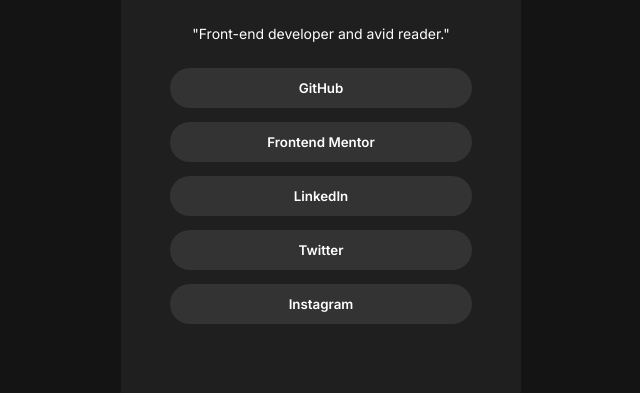
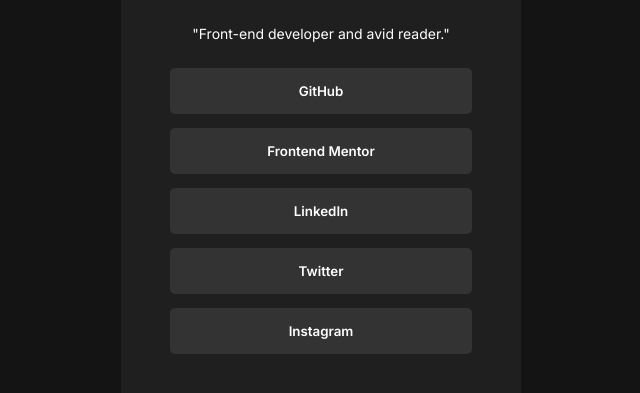
Before and after one commit to Sumaya591/social-links-profile, a plain HTML site: page index.html in a window 1280 px wide. Shown: the part 295-688 px from the top of the page, without its empty margins (319-959 px from the left). Drawn offline with Linux system fonts and the light colour scheme.

Commit message:
finished

```diff
--- a/style.css
+++ b/style.css
@@ -69,10 +69,10 @@ p {
 button {
   width: 100%;
   margin: 7px;
-  padding: 12px 90px;
+  padding: 15px 90px;
   background-color: hsl(0, 0%, 20%);
   border: none;
-  border-radius: 20px;
+  border-radius: 5px;
   color: hsl(0, 0%, 100%);
   font-weight: 600;
   cursor: pointer;
```
